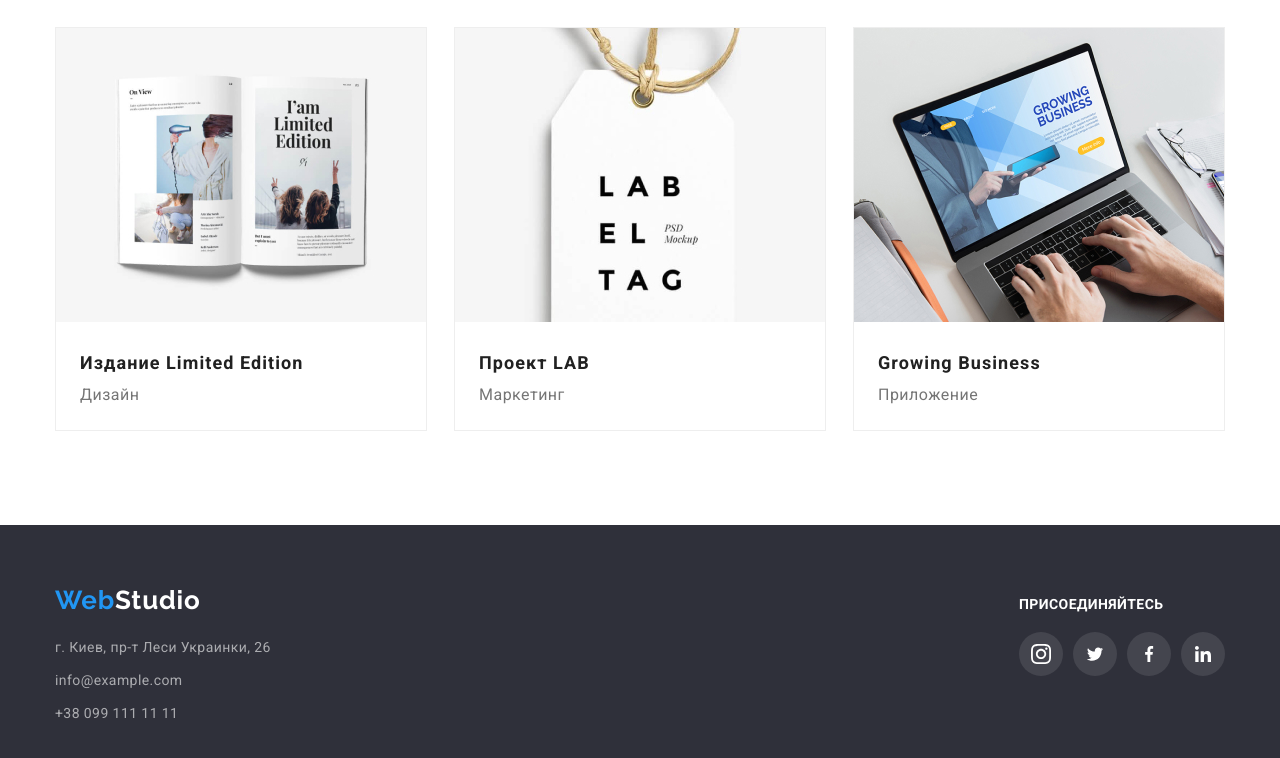
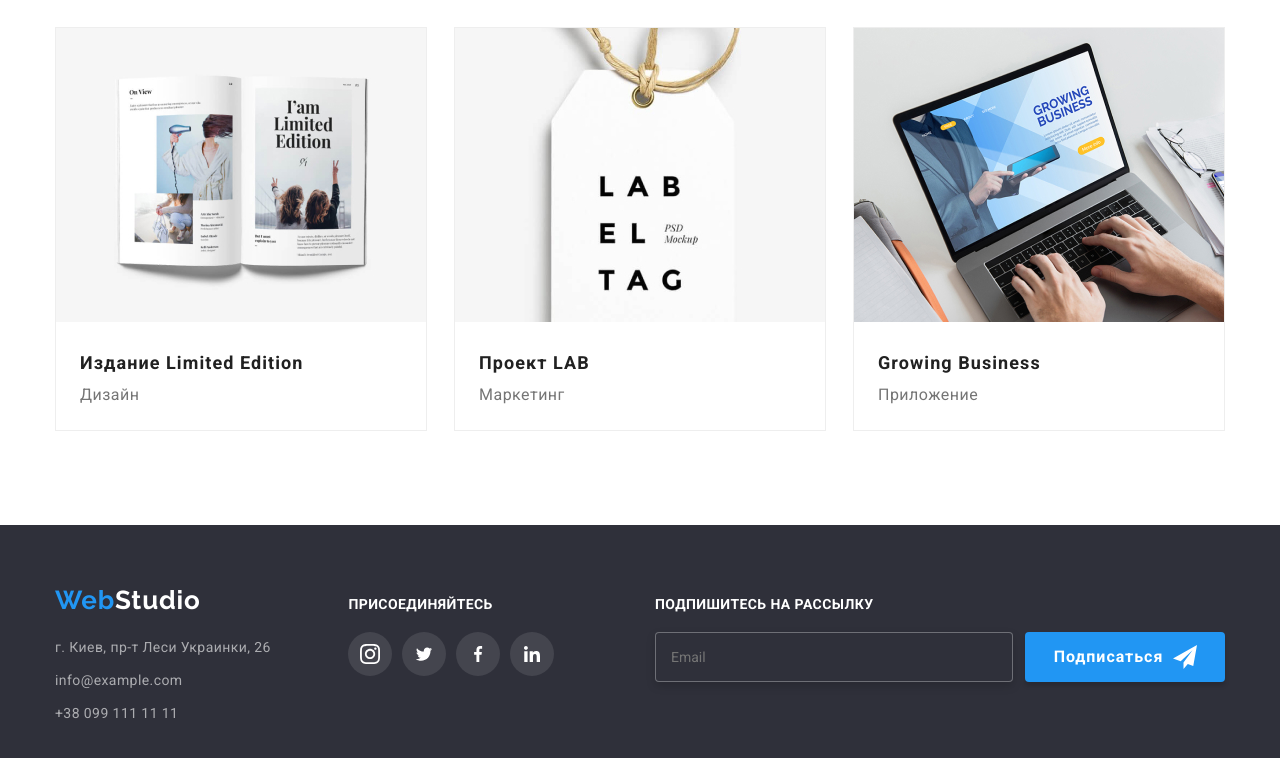
Before and after one commit to Volodimir26blessed/goit-markup-hw-06., a plain HTML site: page portfolio.html in a window 1280 px wide. Shown: the part 1103-1861 px from the top of the page. Drawn offline with nearby package versions, Linux system fonts and the light colour scheme.

Commit message:
fix-hw 6

```diff
--- a/portfolio.html
+++ b/portfolio.html
@@ -327,10 +327,33 @@
           </li>
         </ul>
 
+
+
+
       </div>
 
 
+      <div class="footer-box-third">
 
+        <!-- форм нужно указывать обязательно что-бы данные пользователя были отправлены на сервер -->
+
+        <form class="js-speactr-form">
+          <label for="email" class="paragraph-footer-too">Подпишитесь на рассылку</label>
+
+
+          <div class="footer-too-posotoion">
+            <input class="entry-field" type="email" name="username" id="email" placeholder="Email" />
+            <button class="button-submit sudscride-button " type="submit">Подписаться <svg class="telegram" width="24px"
+                height="24px">
+                <use href="./images/icons.svg#icon-icon-telegram"></use>
+              </svg>
+            </button>
+          </div>
+
+
+        </form>
+
+      </div>
 
     </div>
 
@@ -340,7 +363,26 @@
 
   </footer>
 
+
+
+  <!-- путь к файлу js (для открытия и закрытия модалки) -->
   <script src="./js/modal.js"></script>
+
+
+
+  <!-- скрипт для моментальной отправки данных о пользователе на сервер -->
+  <script>
+    (() => {
+      document
+        .querySelector('.js-speactr-form')
+        .addEventListener('submit', e => {
+          e.preventDefault();
+          new FormData(e.currentTarget).forEach((value, name) => console.log(`${name}: ${value}`), );
+        });
+
+    })();
+  </script>
+
 
 </body>
 
```
Also changed, not shown: index.html (+0 -7 lines), 1 other file.
